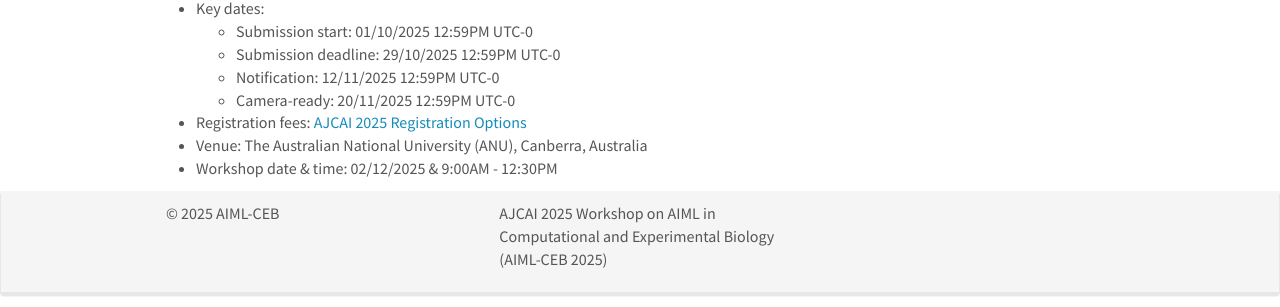
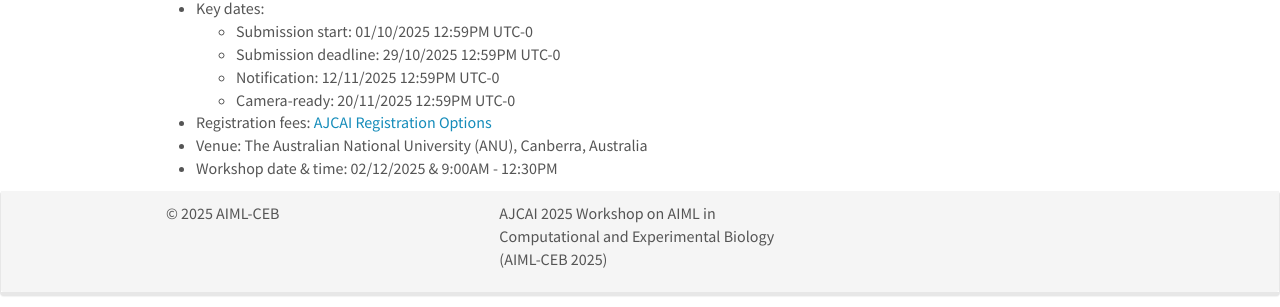
Before and after one commit to wokas36/wokas36.github.io, a Jekyll site: the page built from _pages/openings.md, in a window 1280 px wide and 1003 px high. Shown: the part 685-992 px from the top of the window. Built offline with Jekyll 4.4.1, drawn with Linux system fonts in a browser that asks for light colours; nearby versions of some CDN libraries.

Commit message:
init_commit_v2

```diff
--- a/_pages/openings.md
+++ b/_pages/openings.md
@@ -35,7 +35,7 @@
     - Submission deadline: 29/10/2025 12:59PM UTC-0
     - Notification: 12/11/2025 12:59PM UTC-0
     - Camera-ready: 20/11/2025 12:59PM UTC-0
-* Registration fees: [AJCAI 2025 Registration Options](https://ajcai2025.org/registration.html)
+* Registration fees: [AJCAI Registration Options](https://ajcai2025.org/registration.html)
 * Venue: The Australian National University (ANU), Canberra, Australia
 * Workshop date & time: 02/12/2025 & 9:00AM - 12:30PM
 
```
